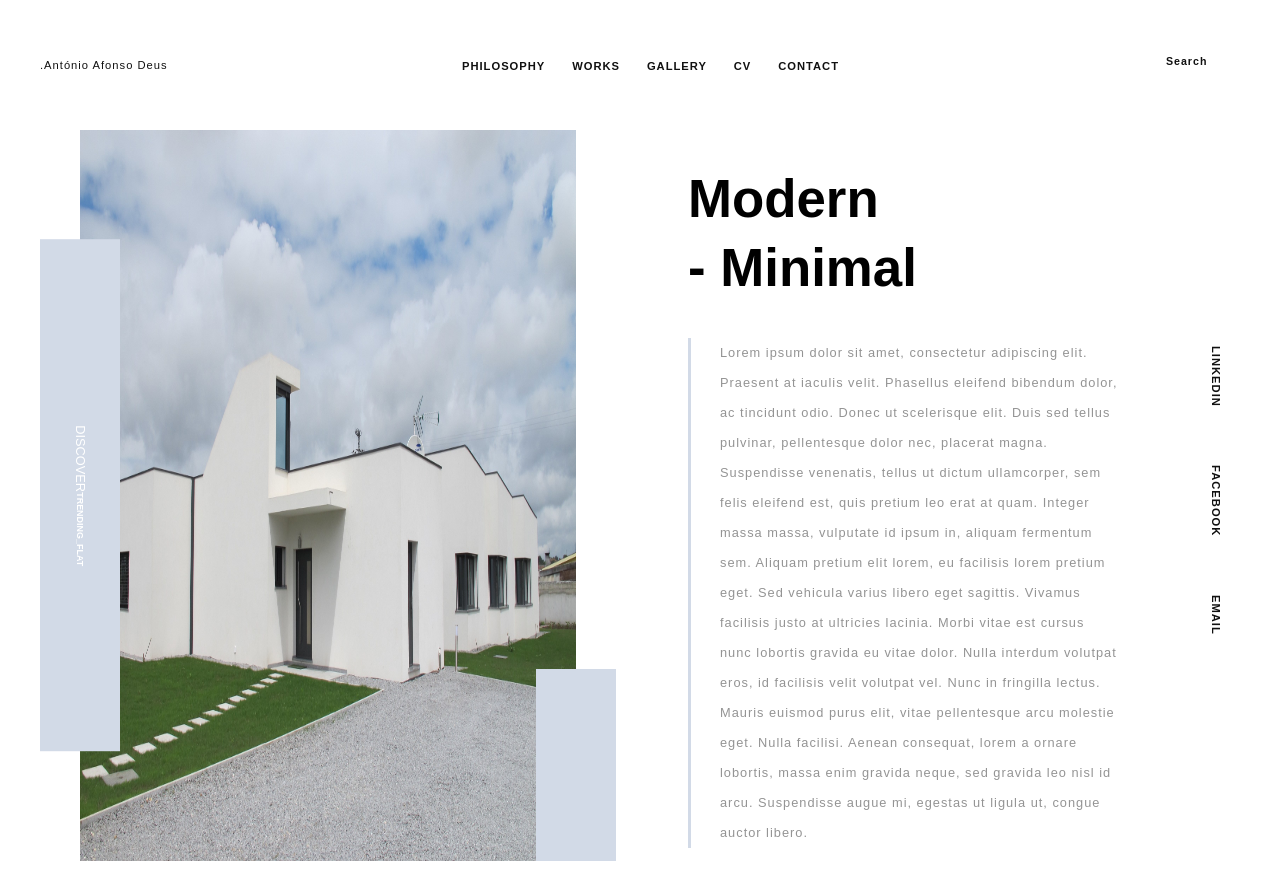
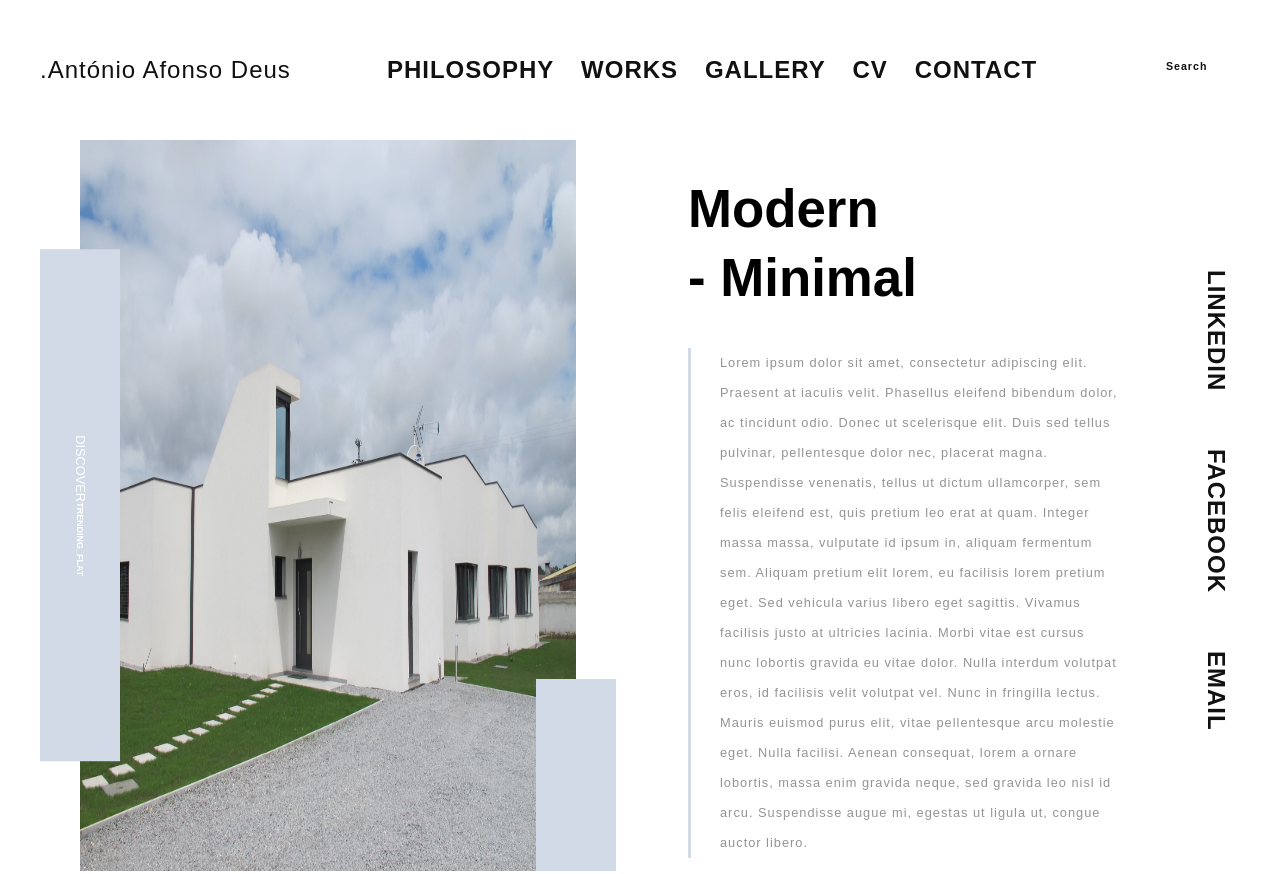
Before and after one commit to LateInGame/arch-page, a plain HTML site: page arch-page/components/index.html in a window 1280 px wide. Shown: the top 874 px of the page. Drawn offline with Linux system fonts and the light colour scheme.

Commit message:
a { font-size changed from 0.7em to 1,5em

```diff
--- a/arch-page/components/style.css
+++ b/arch-page/components/style.css
@@ -18,7 +18,7 @@ a {
   color: #111;
   text-decoration: none;
   text-transform: uppercase;
-  font-size: 0.7em;
+  font-size: 1.5em;
   letter-spacing: 1px;
   transition: 0.3s;
 }
```
